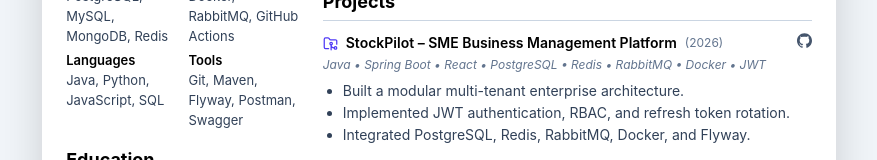
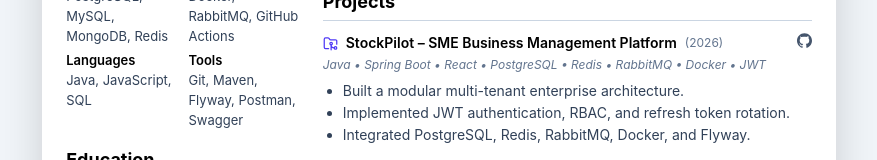
Before and after one commit to DakaraiMahisa/portfolio, a React (Vite) app: page /resume in a window 1280 px wide. Shown: the part 395-555 px from the top of the page, without its empty margins (201-1078 px from the left). Built offline with nearby package versions, Linux system fonts and the light colour scheme; no server answers.

Commit message:
updating resume

```diff
--- a/src/data/resume.js
+++ b/src/data/resume.js
@@ -13,7 +13,7 @@
 
     location: "Coimbatore, Tamil Nadu, India",
 
-    portfolio: "https://dakaraimahisa.github.io/portfolio",
+    portfolio: "https://dmahisa.me",
 
     github: "https://github.com/DakaraiMahisa",
 
@@ -73,7 +73,7 @@
     },
   ],
   skills: {
-    languages: ["Java", "Python", "JavaScript", "SQL"],
+    languages: ["Java", "JavaScript", "SQL"],
 
     backend: [
       "Spring Boot",
```
